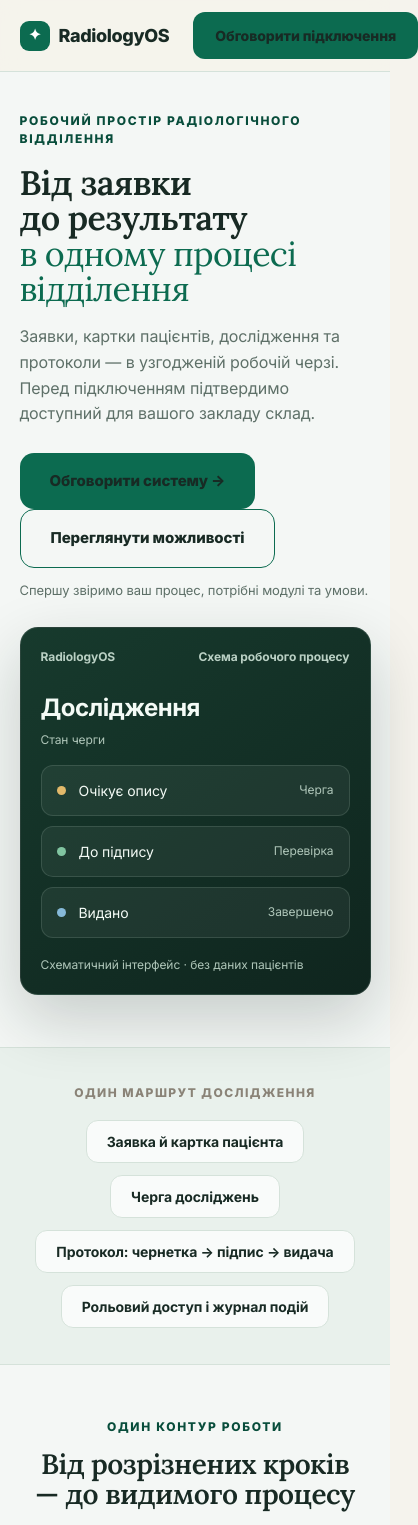
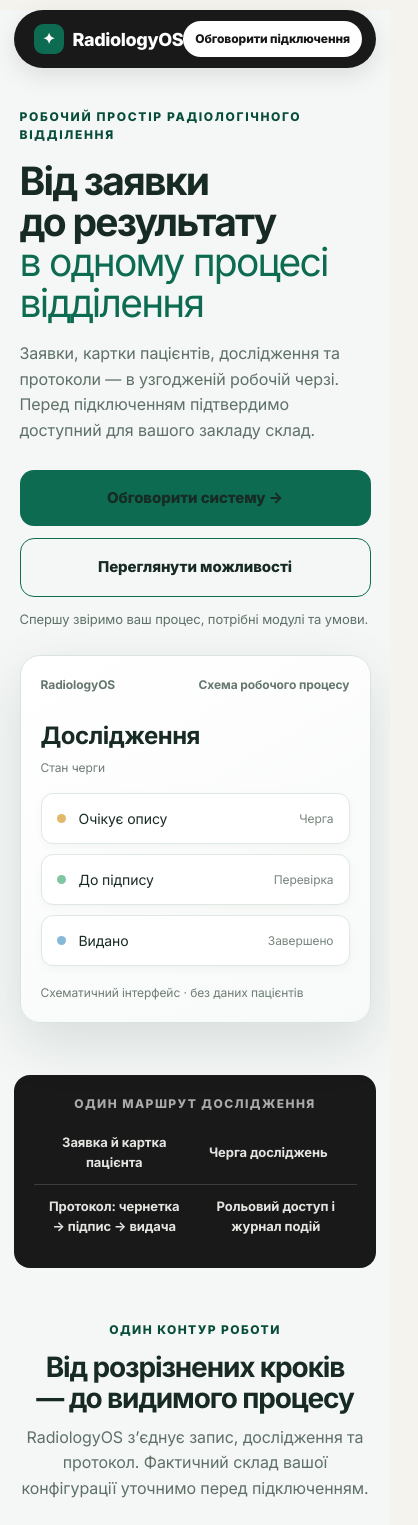
Before and after one commit to adamenkoa1/radiologyos, a Next.js app: page /product in a window 390 px wide. Shown: the top 1525 px of the page, 418 px wide, since content can reach past the window. Built offline with nearby package versions, Linux system fonts and the light colour scheme.

Commit message:
style(product): align landing hero with reference layout

```diff
--- a/app/styles/10-landing.css
+++ b/app/styles/10-landing.css
@@ -412,3 +412,53 @@
   .rosProcess li,.rosProcess li:last-child{grid-column:auto;min-height:unset}
   .rosComparison th,.rosComparison td{padding:14px}
 }
+
+
+/* Reference-inspired product hero polish: original RadiologyOS branding and copy */
+.rosLanding h1,.rosLanding h2,.rosLanding h3{font-family:var(--font-sans);font-weight:700;letter-spacing:-.04em}
+.rosHeader{width:min(1220px,calc(100% - 40px));height:58px;margin:14px auto 0;padding:0 20px;position:sticky;top:10px;gap:0;border:0;border-radius:999px;background:#191919;color:#fff;box-shadow:0 8px 24px rgba(0,0,0,.1)}
+.rosBrand{position:absolute;left:50%;transform:translateX(-50%);color:#fff;white-space:nowrap}
+.rosNav{flex:1;justify-content:flex-start;gap:clamp(10px,1.45vw,20px);margin:0;font-size:13px;color:#ddd;white-space:nowrap}
+.rosNav a{white-space:nowrap}
+.rosNav a:hover{color:#fff}
+.rosHeaderActions{margin-left:auto;gap:18px}
+.rosLogin{color:#fff}
+.rosHeader .rosBtn{background:#fff;color:#171717;border-radius:999px;padding:10px 18px}
+.rosHeader .rosBtn:hover{background:#e9f1ec}
+.rosHeroCopy h1{font-family:var(--font-sans);font-size:clamp(38px,4.2vw,54px);line-height:1.04;letter-spacing:-.045em;max-width:650px}
+.rosHeroCopy h1 em{color:var(--ros-teal);font-style:normal}
+.rosHeroCta{display:flex;align-items:center;flex-wrap:wrap;gap:12px}
+.rosHeroPreview{background:linear-gradient(150deg,#fff,#f7faf8);color:var(--ros-ink);border:1px solid #d9e4dd;border-radius:20px;box-shadow:0 20px 55px rgba(16,35,29,.12)}
+.rosPreviewTop{color:#66776e}
+.rosPreviewTitle span,.rosPreviewFoot{color:#6f7d75}
+.rosPreviewRows>div{background:#fff;border-color:#e0e8e2;color:var(--ros-ink);box-shadow:0 3px 10px rgba(16,35,29,.035)}
+.rosPreviewRows>div span{color:#77857d}
+.rosIntegr{max-width:1220px;margin:0 auto;border:0;border-radius:20px;background:#191919;color:#f4f4f2;padding-top:20px;padding-bottom:20px}
+.rosIntegrCap{color:#aaa;margin-bottom:8px}
+.rosProofStrip{gap:0;justify-content:stretch}
+.rosProofStrip .rosChip{flex:1 1 0;justify-content:center;border:0;border-right:1px solid rgba(255,255,255,.16);border-radius:0;background:transparent;color:#e4e4e1;padding:12px 14px;font-size:13px}
+.rosProofStrip .rosChip:last-child{border-right:0}
+.rosSectionEyebrow{letter-spacing:.12em}
+@media(max-width:1180px) and (min-width:961px){
+  .rosHeader{padding:0 16px}
+  .rosNav{gap:10px;font-size:12px}
+  .rosHeaderActions{gap:10px}
+  .rosHeader .rosBtn{padding:9px 12px}
+}
+@media(max-width:960px){
+  .rosHeader{width:calc(100% - 28px);height:58px;margin:10px auto 0;padding:0 16px}
+  .rosBrand{position:static;transform:none}
+  .rosHeaderActions{margin-left:auto}
+}
+@media(max-width:760px){
+  .rosIntegr{width:calc(100% - 28px);border-radius:16px}
+  .rosProofStrip{display:grid;grid-template-columns:1fr 1fr}
+  .rosProofStrip .rosChip{border-right:0;border-bottom:1px solid rgba(255,255,255,.16);justify-content:flex-start}
+  .rosProofStrip .rosChip:nth-last-child(-n+2){border-bottom:0}
+}
+@media(max-width:560px){
+  .rosHeroCopy h1{font-size:clamp(36px,10vw,46px)}
+  .rosHeroCta{align-items:stretch}
+  .rosHeroCta .rosBtn{justify-content:center;width:100%}
+  .rosHeader .rosBtn{padding:9px 12px;font-size:12px}
+}
```
